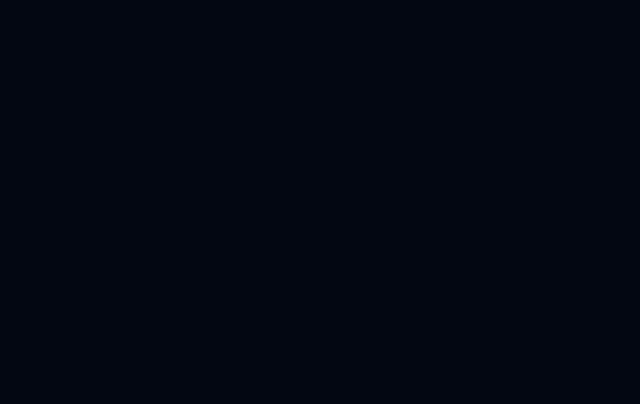
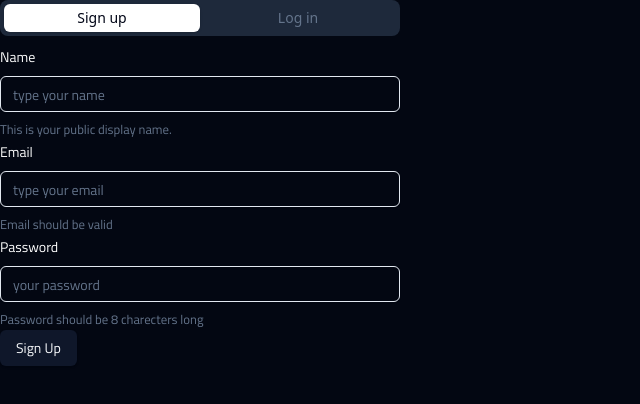
Before and after one commit to xmayukx/dimex, a Next.js app: page /signup in a window 1280 px wide. Shown: the top 404 px of the page, without its empty margins (0-640 px from the left). Built offline with nearby package versions, Linux system fonts and the light colour scheme.

Commit message:
Add Signup route

```diff
--- /dev/null
+++ b/app/(site)/components/login.tsx
@@ -0,0 +1,90 @@
+"use client";
+import { FC } from "react";
+import { Input } from "@/components/ui/input";
+import { useForm } from "react-hook-form";
+import { Form } from "@/components/ui/form";
+import {
+  FormControl,
+  FormDescription,
+  FormField,
+  FormItem,
+  FormLabel,
+  FormMessage,
+} from "@/components/ui/form";
+import { Button } from "@/components/ui/button";
+import * as z from "zod";
+import { zodResolver } from "@hookform/resolvers/zod";
+import { signIn } from "next-auth/react";
+import { BsGoogle } from "react-icons/bs";
+
+const formSchema = z.object({
+  email: z.string().email().includes("@"),
+  password: z.string().length(8, "Password should be 8 charecters long"),
+  // confirmPassword: z.string().length(8, "Password should be 8 charecters long"),
+});
+
+export const Login = () => {
+  const form = useForm<z.infer<typeof formSchema>>({
+    resolver: zodResolver(formSchema),
+    defaultValues: {
+      email: "",
+      password: "",
+    },
+  });
+
+  // 2. Define a submit handler.
+  function onSubmit(values: z.infer<typeof formSchema>) {
+    console.log(values);
+  }
+
+  return (
+    <div className=" font-secondary">
+      <Form {...form}>
+        <form onSubmit={form.handleSubmit(onSubmit)} className="">
+          <FormField
+            control={form.control}
+            name="email"
+            render={({ field }) => (
+              <FormItem>
+                <FormLabel>Email</FormLabel>
+                <FormControl>
+                  <Input placeholder="type your email" {...field} />
+                </FormControl>
+                <FormDescription>Email should be valid</FormDescription>
+                <FormMessage />
+              </FormItem>
+            )}
+          />
+          <FormField
+            control={form.control}
+            name="password"
+            render={({ field }) => (
+              <FormItem>
+                <FormLabel>Password</FormLabel>
+                <FormControl>
+                  <Input placeholder="your password" {...field} />
+                </FormControl>
+                <FormDescription>
+                  Password should be 8 charecters long
+                </FormDescription>
+                <FormMessage />
+              </FormItem>
+            )}
+          />
+          <Button type="submit">Log in</Button>
+        </form>
+      </Form>
+      <div className="flex flex-col">
+        <Button
+          className="p-6 text-base font-secondary mx-auto"
+          onClick={(event) => {
+            event.preventDefault();
+            signIn("google");
+          }}
+        >
+          <BsGoogle className="mr-4 h-4 w-4" /> Sign up with Google
+        </Button>
+      </div>
+    </div>
+  );
+};
--- /dev/null
+++ b/app/(site)/components/register.tsx
@@ -0,0 +1,95 @@
+"use client";
+import { FC } from "react";
+import { Input } from "@/components/ui/input";
+import { useForm } from "react-hook-form";
+import { Form } from "@/components/ui/form";
+import {
+  FormControl,
+  FormDescription,
+  FormField,
+  FormItem,
+  FormLabel,
+  FormMessage,
+} from "@/components/ui/form";
+import { Button } from "@/components/ui/button";
+import * as z from "zod";
+import { zodResolver } from "@hookform/resolvers/zod";
+
+const formSchema = z.object({
+  name: z.string().min(2).max(50),
+  email: z.string().email().includes("@"),
+  password: z.string().length(8, "Password should be 8 charecters long"),
+  // confirmPassword: z.string().length(8, "Password should be 8 charecters long"),
+});
+
+export const Register = () => {
+  const form = useForm<z.infer<typeof formSchema>>({
+    resolver: zodResolver(formSchema),
+    defaultValues: {
+      name: "",
+      email: "",
+      password: "",
+    },
+  });
+
+  // 2. Define a submit handler.
+  function onSubmit(values: z.infer<typeof formSchema>) {
+    console.log(values);
+  }
+
+  return (
+    <div>
+      <Form {...form}>
+        <form onSubmit={form.handleSubmit(onSubmit)} className="">
+          <FormField
+            control={form.control}
+            name="name"
+            render={({ field }) => (
+              <FormItem>
+                <FormLabel>Name</FormLabel>
+                <FormControl>
+                  <Input placeholder="type your name" {...field} />
+                </FormControl>
+                <FormDescription>
+                  This is your public display name.
+                </FormDescription>
+                <FormMessage />
+              </FormItem>
+            )}
+          />
+          <FormField
+            control={form.control}
+            name="email"
+            render={({ field }) => (
+              <FormItem>
+                <FormLabel>Email</FormLabel>
+                <FormControl>
+                  <Input placeholder="type your email" {...field} />
+                </FormControl>
+                <FormDescription>Email should be valid</FormDescription>
+                <FormMessage />
+              </FormItem>
+            )}
+          />
+          <FormField
+            control={form.control}
+            name="password"
+            render={({ field }) => (
+              <FormItem>
+                <FormLabel>Password</FormLabel>
+                <FormControl>
+                  <Input placeholder="your password" {...field} />
+                </FormControl>
+                <FormDescription>
+                  Password should be 8 charecters long
+                </FormDescription>
+                <FormMessage />
+              </FormItem>
+            )}
+          />
+          <Button type="submit">Sign Up</Button>
+        </form>
+      </Form>
+    </div>
+  );
+};
--- /dev/null
+++ b/app/(site)/signup/loading.tsx
@@ -0,0 +1,9 @@
+const loading = () => {
+  return (
+    <div>
+      <h1>loading...</h1>
+    </div>
+  );
+};
+
+export default loading;
--- a/app/(site)/signup/page.tsx
+++ b/app/(site)/signup/page.tsx
@@ -1,7 +1,8 @@
 "use client";
 import { FC } from "react";
 import { Input } from "@/components/ui/input";
-import { Form, useForm } from "react-hook-form";
+import { useForm } from "react-hook-form";
+import { Form } from "@/components/ui/form";
 import {
   FormControl,
   FormDescription,
@@ -13,21 +14,30 @@ import {
 import { Button } from "@/components/ui/button";
 import * as z from "zod";
 import { zodResolver } from "@hookform/resolvers/zod";
+import { Tabs, TabsContent, TabsList, TabsTrigger } from "@/components/ui/tabs";
+import { Exo_2 } from "next/font/google";
+import { Register } from "../components/register";
+import { Login } from "../components/login";
+const exo_2 = Exo_2({
+  weight: "700",
+  subsets: ["latin-ext"],
+  display: "swap",
+});
 
 const formSchema = z.object({
   name: z.string().min(2).max(50),
   email: z.string().email().includes("@"),
   password: z.string().length(8, "Password should be 8 charecters long"),
+  // confirmPassword: z.string().length(8, "Password should be 8 charecters long"),
 });
 
-export function ProfileForm() {
-  // 1. Define your form.
+const Signup = () => {
   const form = useForm<z.infer<typeof formSchema>>({
     resolver: zodResolver(formSchema),
     defaultValues: {
       name: "",
       email: "",
-      password:""
+      password: "",
     },
   });
 
@@ -35,32 +45,22 @@ export function ProfileForm() {
   function onSubmit(values: z.infer<typeof formSchema>) {
     console.log(values);
   }
-}
-const Signup = () => {
+
   return (
     <>
-      <div>
-        {/* <Form {...form}>
-      <form onSubmit={form.handleSubmit(onSubmit)} className="w-2/3 space-y-6">
-        <FormField
-          control={form.control}
-          name="username"
-          render={({ field }) => (
-            <FormItem>
-              <FormLabel>Username</FormLabel>
-              <FormControl>
-                <Input placeholder="shadcn" {...field} />
-              </FormControl>
-              <FormDescription>
-                This is your public display name.
-              </FormDescription>
-              <FormMessage />
-            </FormItem>
-          )}
-        />
-        <Button type="submit">Submit</Button>
-      </form>
-    </Form> */}
+      <div className="flex flex-col">
+        <Tabs defaultValue="signup" className="w-[400px]">
+          <TabsList className="grid w-full grid-cols-2 font-primary">
+            <TabsTrigger value="signup">Sign up</TabsTrigger>
+            <TabsTrigger value="login">Log in</TabsTrigger>
+          </TabsList>
+          <TabsContent value="signup" className=" font-secondary">
+            <Register />
+          </TabsContent>
+          <TabsContent value="login">
+          <Login />
+           </TabsContent>
+        </Tabs>
       </div>
     </>
   );
```
Also changed, not shown: components/ui/button.tsx (+15 -14 lines), components/ui/form.tsx (+59 -52 lines), components/ui/input.tsx (+8 -8 lines), components/ui/label.tsx (+10 -10 lines), components/ui/sheet.tsx (+33 -30 lines).
